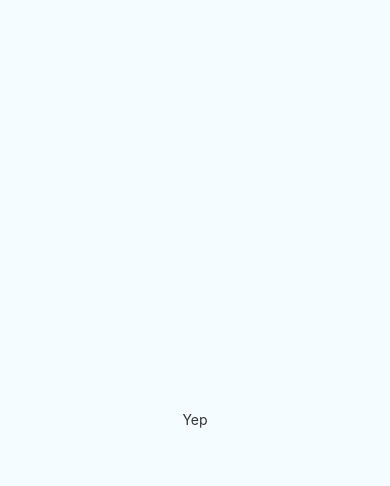
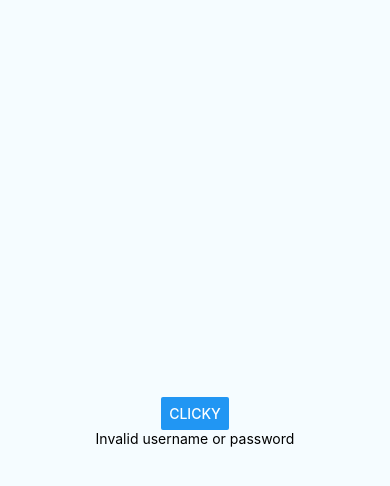
Before and after one commit to amw-zero/react-native-seed, a React Native app: screen / in a window 390 px wide. Both pictures are taken after a click on the button "CLICKY". Shown: the top 486 px of the page. Built offline with nearby package versions, Linux system fonts and the light colour scheme.

Commit message:
Authenticate with error

```diff
--- a/App.js
+++ b/App.js
@@ -1,30 +1,40 @@
 import * as React from 'react';
 import { Button, Platform, StyleSheet, Text, View } from 'react-native';
-import { Authentication, authState } from './authentication/Authentication.js';
+import { CheckAuthentication, Authenticate } from './authentication/Authentication';
 
 const instructions = Platform.select({
   ios: `Press Cmd+R to reload,\nCmd+D or shake for dev menu`,
   android: `Double tap R on your keyboard to reload,\nShake or press menu button for dev menu`,
 });
 
-function onPress(setState) {
-  setState(Object.assign({}, authState, { authenticated: true }));
+async function onPress(state, setState) {
+  console.log("onPress");
+  let authState = await Authenticate("test", "pw");
+  console.log("done");
+  setState(Object.assign({}, state, authState));
 };
 
 function renderAuthenticated() {
   return <Text style={styles.instructions}>Yep</Text>;
 };
 
-function renderUnauthenticated(setState) {
-  return <Button title="clicky" onPress={() => onPress(setState)}></Button>;
+function renderUnauthenticated(state, setState) {
+  return <Button title="clicky" onPress={() => onPress(state, setState)}></Button>;
 };
 
+function renderError(state) {
+  return <Text>{state.error}</Text>;
+}
+
+let initialAuthState = CheckAuthentication();
+
 export default function App() {
-  let [state, setState] = React.useState(authState);
+  let [state, setState] = React.useState(initialAuthState);
 
   return (
     <View style={styles.container}>
-      {state.authenticated ? renderAuthenticated() : renderUnauthenticated(setState)}
+      {state.authenticated ? renderAuthenticated() : renderUnauthenticated(state, setState)}
+      {state.error ? renderError(state) : null}
     </View>
   );
 }
--- a/authentication/Authentication.js
+++ b/authentication/Authentication.js
@@ -2,8 +2,15 @@ let authState = {
   authenticated: false
 };
 
-function Authentication() {
-  return 70;
-}
+function CheckAuthentication() {
+  return authState;
+};
 
-export { Authentication,  authState };
+async function Authenticate(username, password) {
+  return {
+    authenticated: false,
+    error: "Invalid username or password"
+  };
+};
+
+export { CheckAuthentication, Authenticate };
```
Also changed, not shown: 1 other file (tests, documents, lock files or other folders).
